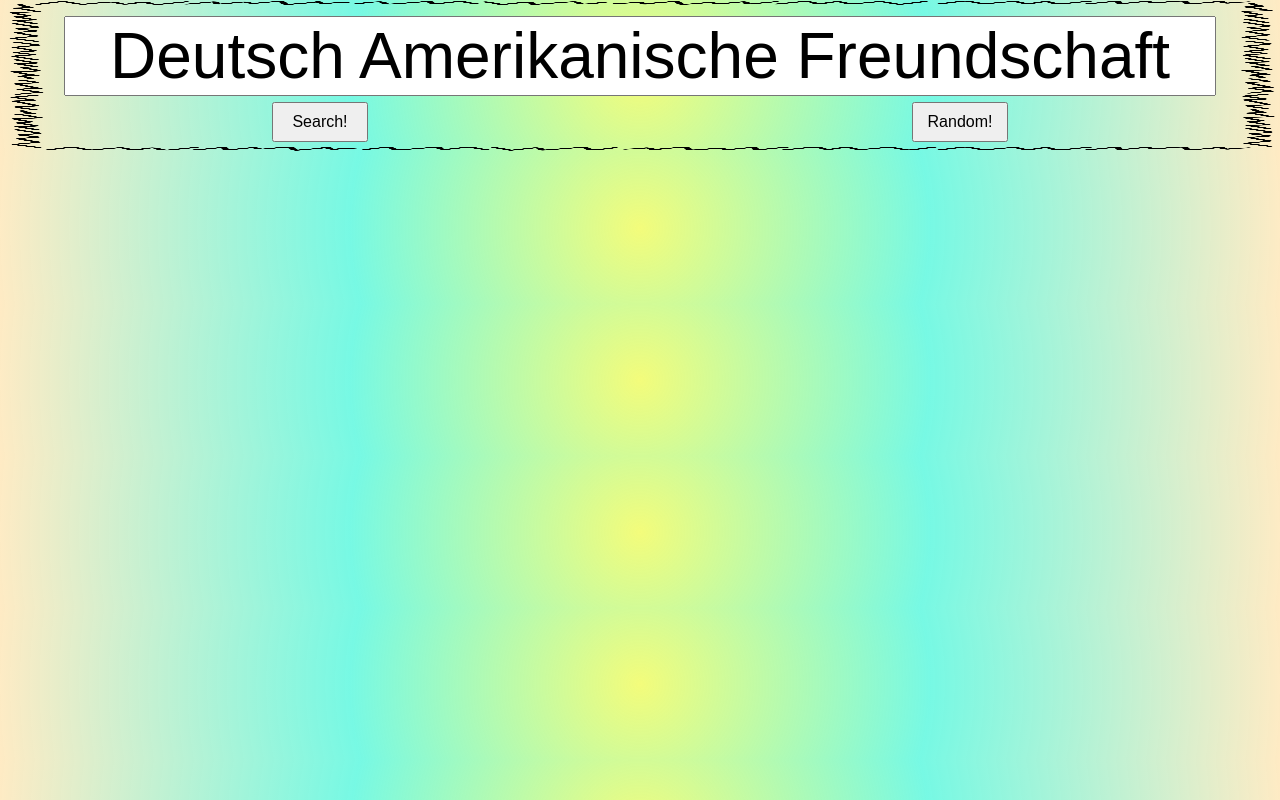
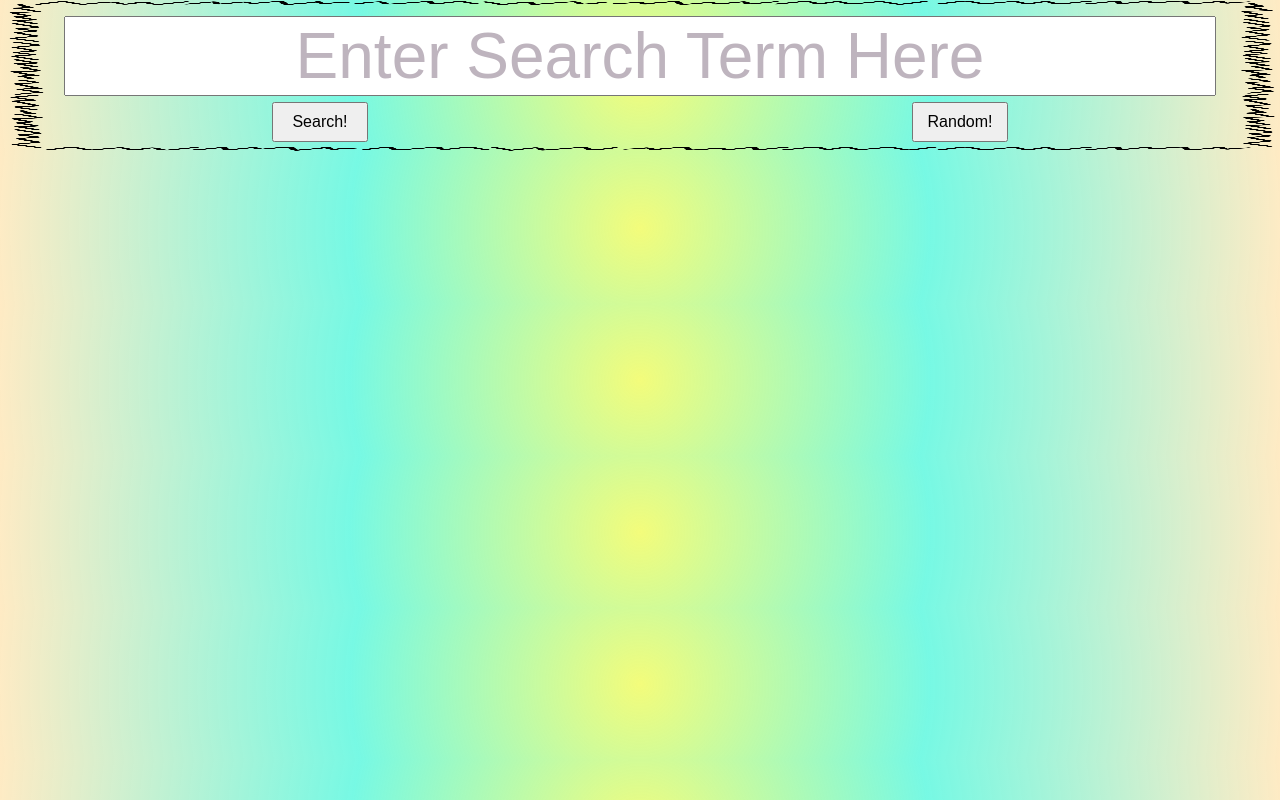
Before and after one commit to jwow1000/SoundProject_api, a plain HTML site: page harder_api/index.html in a window 1280 px wide. Drawn offline with Linux system fonts and the light colour scheme.

Commit message:
place holder change

```diff
--- a/harder_api/index.html
+++ b/harder_api/index.html
@@ -14,7 +14,7 @@
 
         <div id="top">
             <form id="searchBar">
-                <input type="text" id="userInput" data-form="input" value="Deutsch Amerikanische Freundschaft">
+                <input type="text" id="userInput" data-form="input" placeholder="Enter Search Term Here">
             </form>
             <button id="searchButt"> Search! </button>
             <button id="randoButt" id="stopImmediatePropagation" data-form="rando"> Random! </button>
--- a/harder_api/styles.css
+++ b/harder_api/styles.css
@@ -52,6 +52,10 @@ input {
     height: 2rem;
     font-size: 1rem;
     text-align: center;
+}
+
+input::placeholder {
+    color: rgb(190, 180, 190);
 }
 
 button {
```
